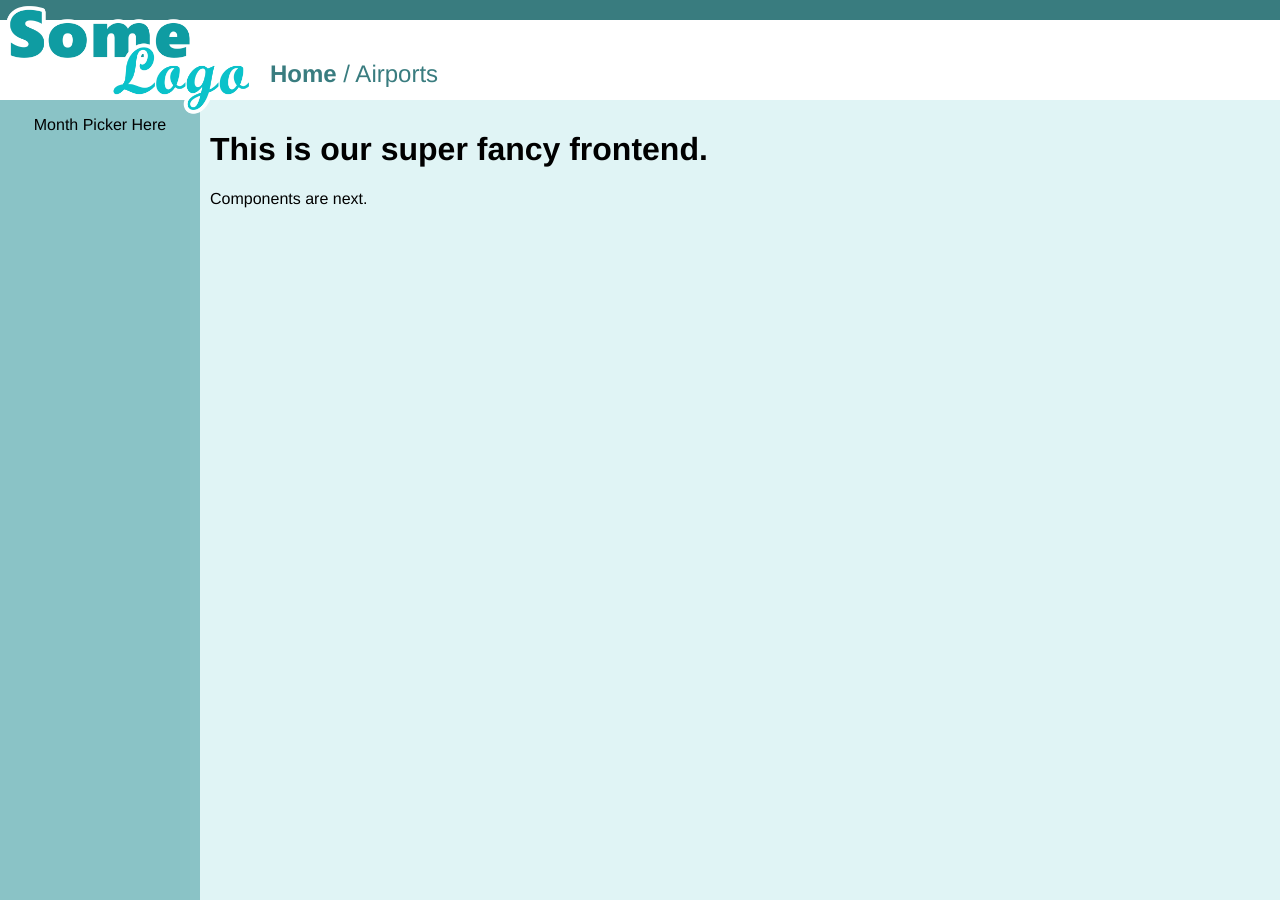
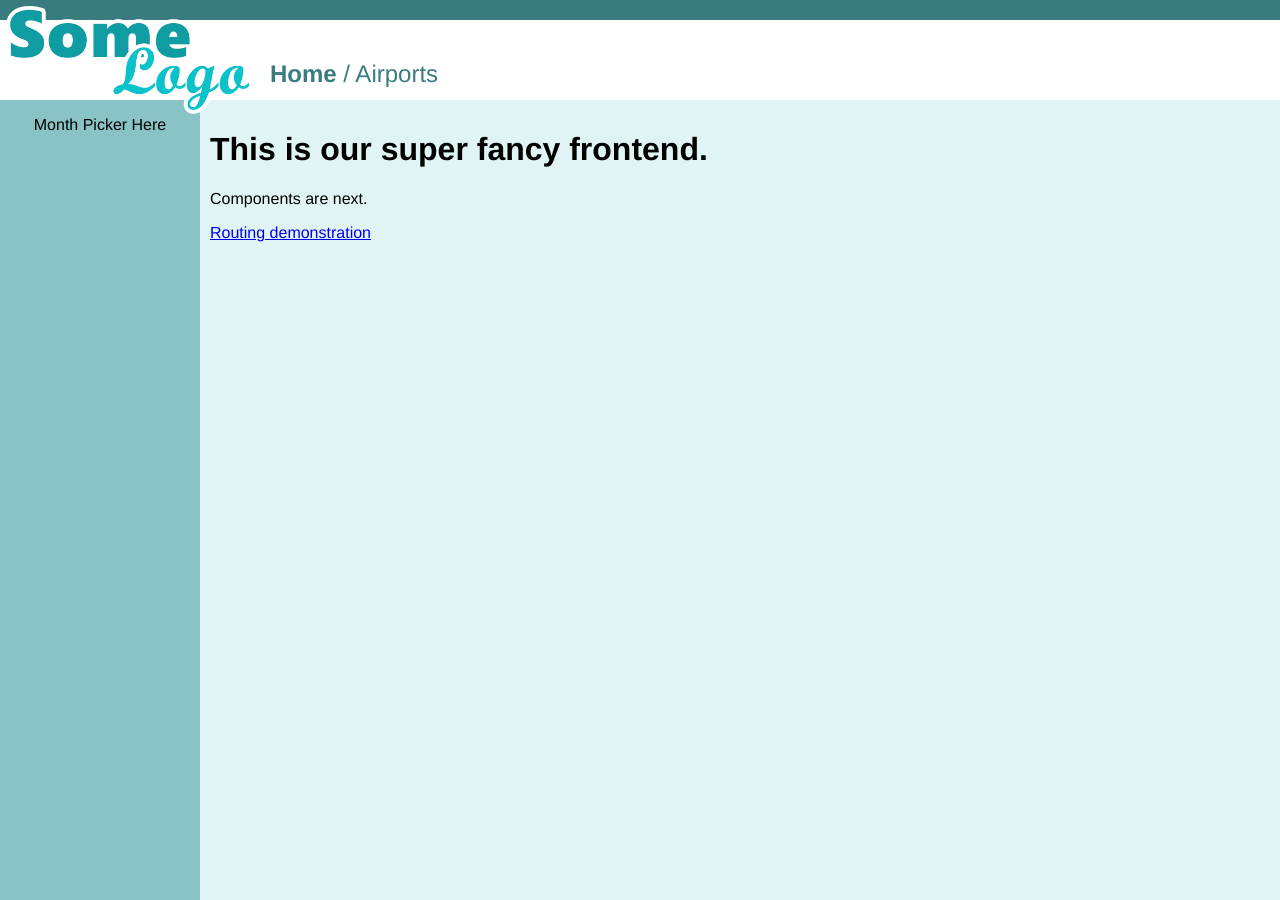
Before and after one commit to Oli-26/WebDesign2019, a Vue app in the folder Frontend/: page / in a window 1280 px wide. Built offline with nearby package versions, Linux system fonts and the light colour scheme.

Commit message:
Routing demo added

```diff
--- a/Frontend/src/components/HelloWorld.vue
+++ b/Frontend/src/components/HelloWorld.vue
@@ -1,5 +1,8 @@
 <template>
   <div class="hello">
+
+    <router-link to="/">Routing demonstration</router-link>
+
     <img src="../assets/logo.png" />
     <h1>{{ msg }}</h1>
     <h2>Essential Links</h2>
--- a/Frontend/src/components/Main.vue
+++ b/Frontend/src/components/Main.vue
@@ -2,5 +2,6 @@
 	<div class="hello">
 		<h1>This is our super fancy frontend.</h1>
 		<p>Components are next.</p>
+		<router-link to="/HelloWorld">Routing demonstration</router-link>
 	</div>
 </template>
```
